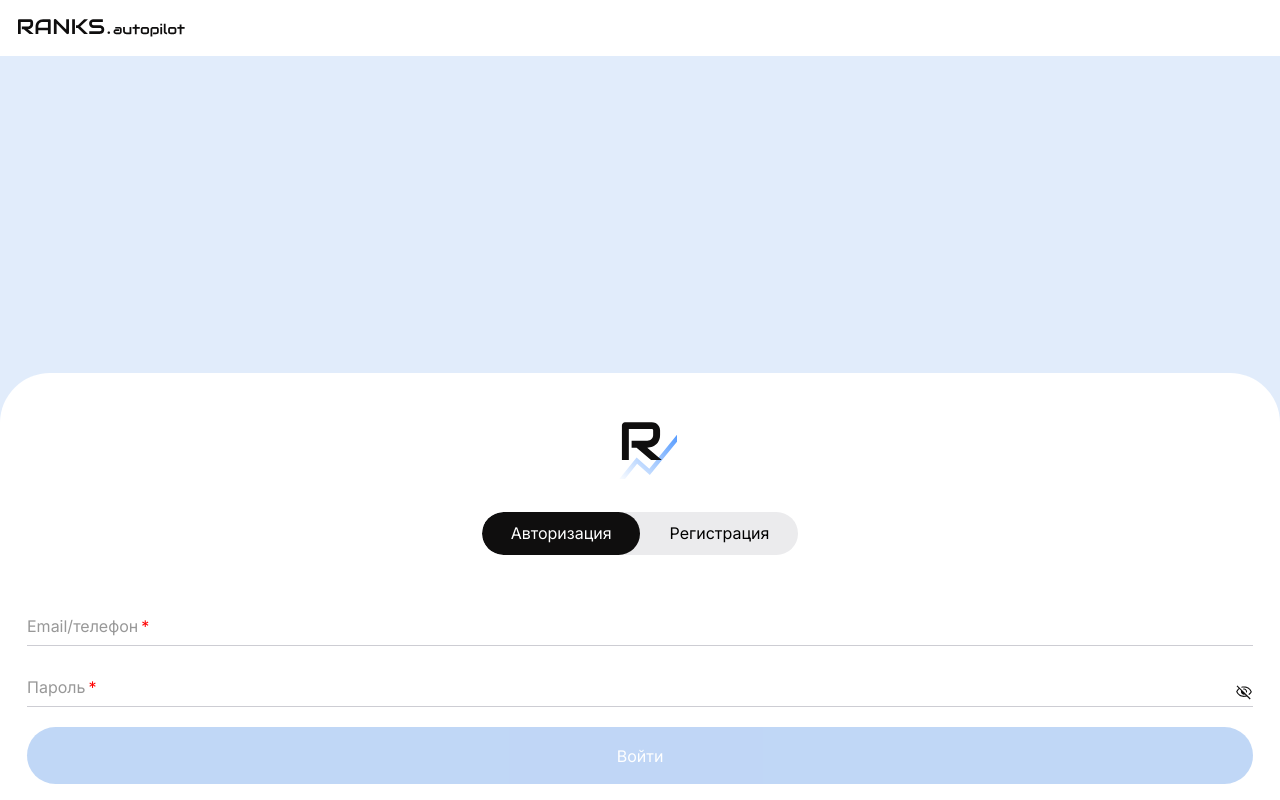
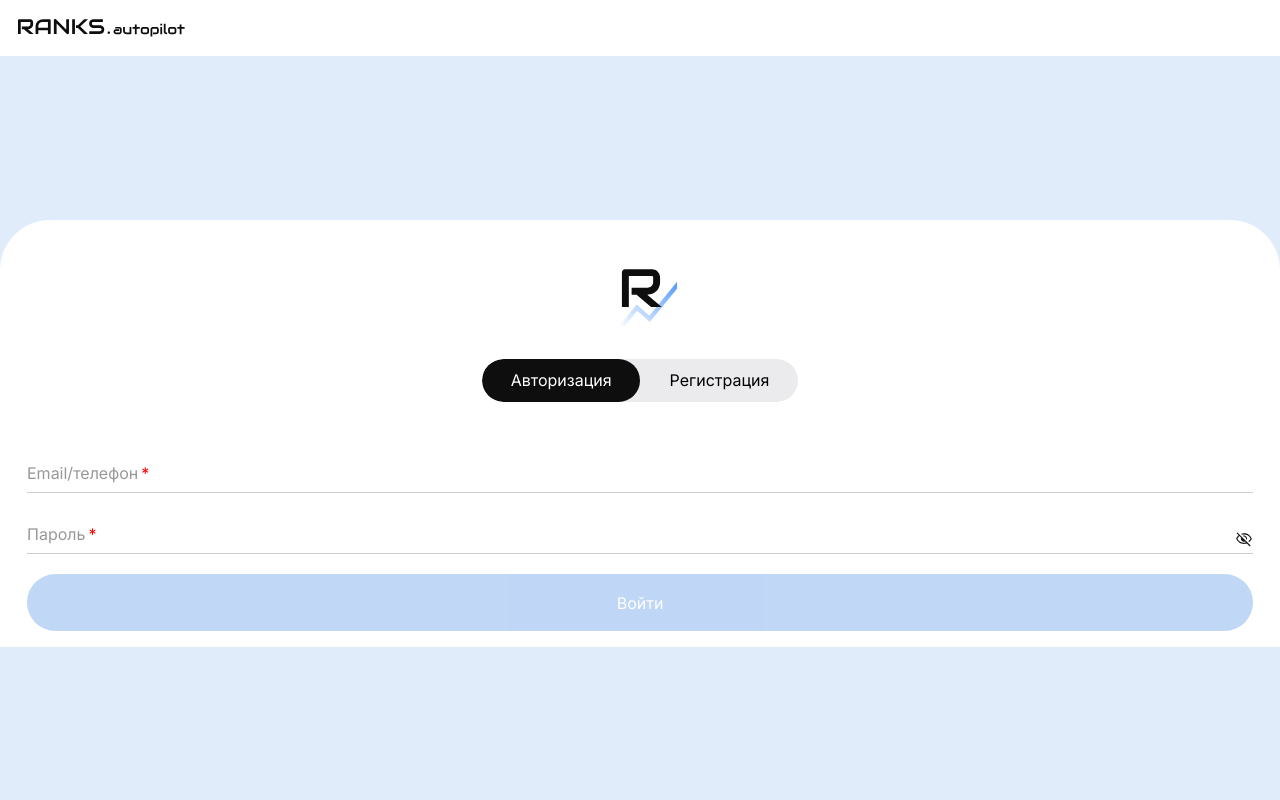
Before and after one commit to NikitaMalofeev/testtimeweb, a React (Vite) app: page / in a window 1280 px wide. Shown: the top 800 px of the page. Built offline with nearby package versions, Linux system fonts and the light colour scheme.

Commit message:
Закончил блок регистрации + добавил анимацию

```diff
--- a/src/features/RiskProfile/IdentificationForm/ui/styles.module.scss
+++ b/src/features/RiskProfile/IdentificationForm/ui/styles.module.scss
@@ -29,6 +29,7 @@
     gap: 8px;
     max-width: 100%;
     width: 100%;
+    max-height: 30px;
 
     &__title {
         display: block;
@@ -37,8 +38,8 @@
         font-size: 12px;
         text-align: start;
         line-height: 16px;
-        color: #121B2F;
-        margin-bottom: 10px;
+        color: #989898;
+        margin-bottom: 20px;
     }
 }
 
@@ -79,7 +80,7 @@
     display: flex;
     flex-direction: column;
     gap: 20px;
-    padding: 0 27px;
+    padding: 0 27px 16px;
 
     &__success {
         display: flex;
--- a/src/pages/AuthorizationPage/AuthorizationPage.tsx
+++ b/src/pages/AuthorizationPage/AuthorizationPage.tsx
@@ -1,4 +1,4 @@
-import React, { useState } from "react";
+import React, { useEffect, useRef, useState } from "react";
 import { useFormik } from "formik";
 import * as Yup from "yup";
 import { useSelector } from "react-redux";
@@ -13,8 +13,9 @@ import { Loader, LoaderSize, LoaderTheme } from "shared/ui/Loader/Loader";
 import { userLoginThunk } from "entities/User/slice/userSlice";
 import IdentificationProfileForm from "features/RiskProfile/IdentificationForm/ui/IdentificationForm";
 
-// Импортируем motion из framer-motion
 import { motion } from "framer-motion";
+import AnimateHeightWrapper from "shared/lib/helpers/animation/AnimateHeightWrapper";
+
 
 const AuthorizationPage = () => {
     const dispatch = useAppDispatch();
@@ -55,23 +56,37 @@ const AuthorizationPage = () => {
         }
     };
 
+    const [showCrutch, setShowCrutch] = useState(true);
+
+    useEffect(() => {
+        if (activeTab === 'login') {
+            setTimeout(() => setShowCrutch(false), 300); // Через 0.4s скрываем crutch
+        } else {
+            setShowCrutch(true); // Показываем при открытии
+        }
+    }, [activeTab]);
+
+
+
     return (
         <div className={styles.auth}>
+            <AnimateHeightWrapper isOpen={activeTab === 'registration'}>
                 <div className={styles.auth__wrapper}>
                     <div
                         className={`${styles.auth__container} ${activeTab === 'registration' ? styles.auth__container_extended : ''
                             }`}
+
                     >
+
                         <Icon Svg={WhiteLogo} width={73} height={73} className={styles.auth__icon} />
-
                         {/* Вкладки */}
-                    <div className={styles.auth__tabs}>
+                        <div className={styles.auth__tabs} >
                             {/* Анимированный «хайлайт» (чёрный фон) */}
                             <motion.div
                                 className={styles.auth__activeBg}
                                 // При переключении вкладок двигаем фон на 0% или 50%
                                 animate={{ x: activeTab === "login" ? "0%" : "100%" }}
-                            transition={{ duration: 0.3 }}
+                                transition={{ duration: 0.4 }}
                             />
                             <div
                                 className={`${styles.auth__tab} ${activeTab === 'login' ? styles.auth__tab_active : ""
@@ -92,6 +107,7 @@ const AuthorizationPage = () => {
                         {/* Контент в зависимости от вкладки */}
                         {activeTab === 'login' && (
                             <form onSubmit={formik.handleSubmit} className={styles.auth__form}>
+                                <div style={{ position: 'relative', zIndex: '5' }}>
                                     <Input
                                         autoComplete="new-password"
                                         placeholder="Email/телефон"
@@ -124,6 +140,8 @@ const AuthorizationPage = () => {
                                     >
                                         {loading ? <Loader theme={LoaderTheme.WHITE} size={LoaderSize.SMALL} /> : 'Войти'}
                                     </Button>
+                                </div>
+                                {showCrutch && <div className={styles.crutch}></div>}
                             </form>
                         )}
 
@@ -132,6 +150,8 @@ const AuthorizationPage = () => {
                         )}
                     </div>
                 </div>
+            </AnimateHeightWrapper>
+
         </div>
     );
 };
--- a/src/pages/AuthorizationPage/styles.module.scss
+++ b/src/pages/AuthorizationPage/styles.module.scss
@@ -22,6 +22,7 @@
         background-color: #EBEBED;
         border-radius: 50px;
         max-width: 90%;
+        z-index: 5;
         margin: 0 auto 50px;
         overflow: hidden; /* чтобы анимируемый фон не «вылезал» */
     }
@@ -61,7 +62,10 @@
     }
 
     &__form {
+        position: relative;
         padding: 0 27px;
+        z-index: 5;
+        padding-bottom: 16px;
     }
 }
 
@@ -70,7 +74,6 @@
     background-color: white;
     border-radius: 50px 50px 0 0;
     flex-direction: column;
-    padding-bottom: 16px;
     transition: height 0.3s ease;
 }
 
@@ -89,3 +92,13 @@
     padding: 18.5px 42px;
     width: 100%;
 }
+
+.crutch {
+    position: absolute;
+    z-index: 1;
+    bottom: -100px;
+    left: 0;
+    height: 250px;
+    background-color: white;
+    width: 100vw;
+}
--- /dev/null
+++ b/src/shared/lib/helpers/animation/AnimateHeightWrapper.tsx
@@ -0,0 +1,38 @@
+import { useEffect, useRef, useState, ReactNode } from 'react';
+import { motion } from 'framer-motion';
+
+type AnimateHeightWrapperProps = {
+    isOpen: boolean;
+    children: ReactNode;
+    minHeight?: string;
+};
+
+const AnimateHeightWrapper: React.FC<AnimateHeightWrapperProps> = ({
+    isOpen,
+    children,
+    minHeight = '75dvh'
+}) => {
+    const contentRef = useRef<HTMLDivElement | null>(null);
+    const [height, setHeight] = useState<string | number>(minHeight);
+
+    useEffect(() => {
+        if (isOpen && contentRef.current) {
+            const fullHeight = contentRef.current.scrollHeight + 20;
+            setHeight(fullHeight);
+        } else {
+            setHeight(minHeight);
+        }
+    }, [isOpen, minHeight]);
+
+    return (
+        <motion.div
+            style={{ width: '100%', overflow: 'hidden' }}
+            animate={{ height }}
+            transition={{ duration: 0.4, ease: "easeInOut" }}
+        >
+            <div ref={contentRef}>{children}</div>
+        </motion.div>
+    );
+};
+
+export default AnimateHeightWrapper;
```
Lines whose indentation alone changed are shown as unchanged.
